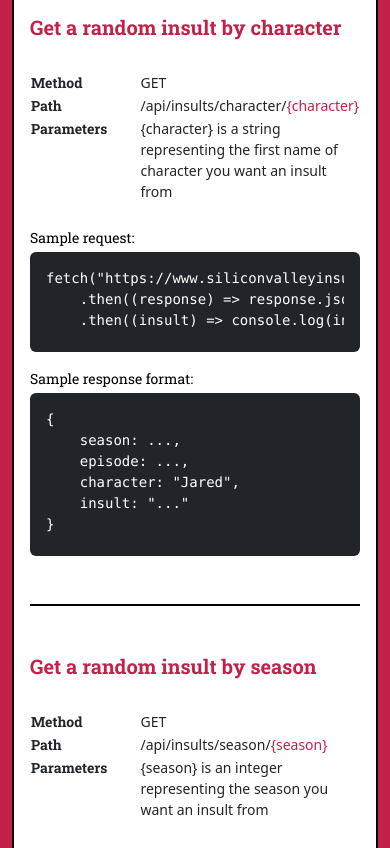
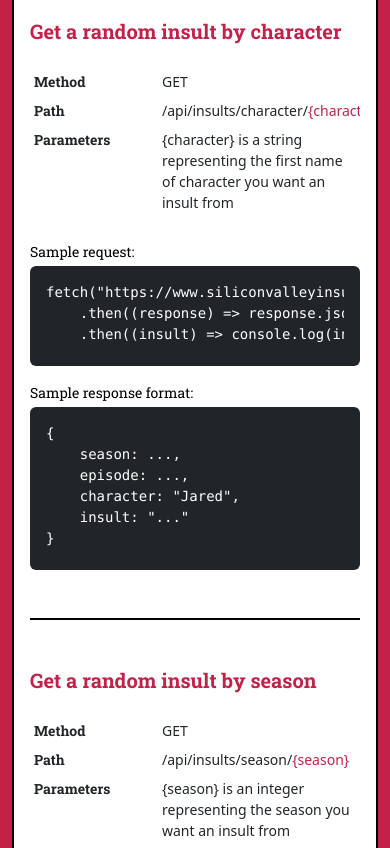
Before and after one commit to danielbrainich/silicon-valley-insults, a website: page static/index.html in a window 390 px wide. Shown: the part 2220-3068 px from the top of the page. Drawn offline with nearby package versions, Linux system fonts and the light colour scheme; files that its build step writes are made by us from their sources.

Commit message:
testing responsiveness

```diff
--- a/static/index.html
+++ b/static/index.html
@@ -91,17 +91,15 @@ fetch("https://www.siliconvalleyinsults.com/api/insults")
                                         <h4>API Endpoints</h4>
                                     </div>
                                     <h3>Get a random insult</h3>
-                                    <div class="table-container">
-                                        <table class="mt-4 mb-4">
-                                            <tr>
-                                                <td>Method</td>
-                                                <td>GET</td>
-                                            </tr>
-                                            <tr>
-                                                <td>Path</td>
-                                                <td>/api/insults</td>
-                                            </tr>
-                                        </table>
+                                    <div class="div-table mt-4 mb-4">
+                                        <div class="div-table-row">
+                                            <div class="div-table-cell">Method</div>
+                                            <div class="div-table-cell">GET</div>
+                                        </div>
+                                        <div class="div-table-row">
+                                            <div class="div-table-cell">Path</div>
+                                            <div class="div-table-cell">/api/insults</div>
+                                        </div>
                                     </div>
                                     <p class="small mb-1 text-secondary">Sample request:</p>
                                     <div class="text-white bg-dark p-3 pb-0 rounded">
@@ -126,21 +124,23 @@ fetch("https://www.siliconvalleyinsults.com/api/insults")
                                 <div class="custom-hr"></div>
                                     <div class="my-4">
                                         <h3>Get a random insult by character</h3>
-                                        <div class="table-container">
-                                            <table class="mt-4 mb-4">
-                                                <tr>
-                                                    <td>Method</td>
-                                                    <td>GET</td>
-                                                </tr>
-                                                <tr>
-                                                    <td>Path</td>
-                                                    <td>/api/insults/character/<span class="primary">{character}</span></td>
-                                                </tr>
-                                                <tr>
-                                                    <td>Parameters</td>
-                                                    <td>{character} is a string representing the first name of character you want an insult from</td>
-                                                </tr>
-                                            </table>
+                                        <div class="div-table mt-4 mb-4">
+                                            <div class="div-table-row">
+                                                <div class="div-table-cell">Method</div>
+                                                <div class="div-table-cell">GET</div>
+                                            </div>
+                                            <div class="div-table-row">
+                                                <div class="div-table-cell">Path</div>
+                                                <div class="div-table-cell">
+                                                    /api/insults/character/<span class="primary">{character}</span>
+                                                </div>
+                                            </div>
+                                            <div class="div-table-row">
+                                                <div class="div-table-cell">Parameters</div>
+                                                <div class="div-table-cell">
+                                                    {character} is a string representing the first name of character you want an insult from
+                                                </div>
+                                            </div>
                                         </div>
                                         <p class="small mb-1 text-secondary"> Sample request:</p>
                                         <div class="text-white bg-dark p-3 pb-0 rounded">
@@ -165,21 +165,23 @@ fetch("https://www.siliconvalleyinsults.com/api/insults/character/jared")
                                     <div class="custom-hr"></div>
                                     <div class="my-4">
                                         <h3>Get a random insult by season</h3>
-                                        <div class="table-container">
-                                            <table class="mt-4 mb-4">
-                                                <tr>
-                                                    <td>Method</td>
-                                                    <td>GET</td>
-                                                </tr>
-                                                <tr>
-                                                    <td>Path</td>
-                                                    <td>/api/insults/season/<span class="primary">{season}</span></td>
-                                                </tr>
-                                                <tr>
-                                                    <td>Parameters</td>
-                                                    <td>{season} is an integer representing the season you want an insult from</td>
-                                                </tr>
-                                            </table>
+                                        <div class="div-table mt-4 mb-4">
+                                            <div class="div-table-row">
+                                                <div class="div-table-cell">Method</div>
+                                                <div class="div-table-cell">GET</div>
+                                            </div>
+                                            <div class="div-table-row">
+                                                <div class="div-table-cell">Path</div>
+                                                <div class="div-table-cell">
+                                                    /api/insults/season/<span class="primary">{season}</span>
+                                                </div>
+                                            </div>
+                                            <div class="div-table-row">
+                                                <div class="div-table-cell">Parameters</div>
+                                                <div class="div-table-cell">
+                                                    {season} is an integer representing the season you want an insult from
+                                                </div>
+                                            </div>
                                         </div>
                                         <p class="small mb-1 text-secondary">Sample request:</p>
                                         <div class="text-white bg-dark p-3 pb-0 rounded">
@@ -204,25 +206,29 @@ fetch("https://www.siliconvalleyinsults.com/api/insults/season/1")
                                     <div class="custom-hr"></div>
                                     <div class="my-4">
                                         <h3>Get a random insult by season and character</h3>
-                                        <div class="table-container">
-                                            <table class="mt-4 mb-4">
-                                                <tr>
-                                                    <td>Method</td>
-                                                    <td>GET</td>
-                                                </tr>
-                                                <tr>
-                                                    <td>Path</td>
-                                                    <td>/api/insults/season/<span class="primary">{season}</span>/character/<span class="primary">{character}</span></td>
-                                                </tr>
-                                                <tr>
-                                                    <td>Parameters</td>
-                                                    <td>{season} is an integer representing the season you want an insult from</td>
-                                                </tr>
-                                                <tr>
-                                                    <td></td>
-                                                    <td>{character} is a string representing the character you want an insult from</td>
-                                                </tr>
-                                            </table>
+                                        <div class="div-table mt-4 mb-4">
+                                            <div class="div-table-row">
+                                                <div class="div-table-cell">Method</div>
+                                                <div class="div-table-cell">GET</div>
+                                            </div>
+                                            <div class="div-table-row">
+                                                <div class="div-table-cell">Path</div>
+                                                <div class="div-table-cell">
+                                                    /api/insults/season/<span class="primary">{season}</span>/character/<span class="primary">{character}</span>
+                                                </div>
+                                            </div>
+                                            <div class="div-table-row">
+                                                <div class="div-table-cell">Parameters</div>
+                                                <div class="div-table-cell">
+                                                    {season} is an integer representing the season you want an insult from
+                                                </div>
+                                            </div>
+                                            <div class="div-table-row">
+                                                <div class="div-table-cell"></div>
+                                                <div class="div-table-cell">
+                                                    {character} is a string representing the character you want an insult from
+                                                </div>
+                                            </div>
                                         </div>
                                         <p class="small mb-1 text-secondary">Sample request:</p>
                                         <div class="text-white bg-dark p-3 pb-0 rounded">
@@ -247,25 +253,29 @@ fetch("https://www.siliconvalleyinsults.com/api/insults/season/1/character/erlic
                                     <div class="custom-hr"></div>
                                     <div class="my-4">
                                         <h3>Get a random insult by season and episode</h3>
-                                        <div class="table-container">
-                                            <table class="mt-4 mb-4">
-                                                <tr>
-                                                    <td>Method</td>
-                                                    <td>GET</td>
-                                                </tr>
-                                                <tr>
-                                                    <td>Path</td>
-                                                    <td>/api/insults/season/<span class="primary">{season}</span>/episode/<span class="primary">{episode}</span></td>
-                                                </tr>
-                                                <tr>
-                                                    <td>Parameters</td>
-                                                    <td>{season} is an integer representing the season you want an insult from</td>
-                                                </tr>
-                                                <tr>
-                                                    <td></td>
-                                                    <td>{episode} is an integer representing the episode you want an insult from</td>
-                                                </tr>
-                                            </table>
+                                        <div class="div-table mt-4 mb-4">
+                                            <div class="div-table-row">
+                                                <div class="div-table-cell">Method</div>
+                                                <div class="div-table-cell">GET</div>
+                                            </div>
+                                            <div class="div-table-row">
+                                                <div class="div-table-cell">Path</div>
+                                                <div class="div-table-cell">
+                                                    /api/insults/season/<span class="primary">{season}</span>/episode/<span class="primary">{episode}</span>
+                                                </div>
+                                            </div>
+                                            <div class="div-table-row">
+                                                <div class="div-table-cell">Parameters</div>
+                                                <div class="div-table-cell">
+                                                    {season} is an integer representing the season you want an insult from
+                                                </div>
+                                            </div>
+                                            <div class="div-table-row">
+                                                <div class="div-table-cell"></div>
+                                                <div class="div-table-cell">
+                                                    {episode} is an integer representing the episode you want an insult from
+                                                </div>
+                                            </div>
                                         </div>
                                         <p class="small mb-1 text-secondary">Sample request:</p>
                                         <div class="text-white bg-dark p-3 pb-0 rounded">
@@ -290,29 +300,35 @@ fetch("https://www.siliconvalleyinsults.com/api/insults/season/1/episode/2")
                                     <div class="custom-hr"></div>
                                     <div>
                                         <h3>Get a random insult by season and episode and character</h3>
-                                        <div class="table-container">
-                                            <table class="mt-4 mb-4">
-                                                <tr>
-                                                    <td>Method</td>
-                                                    <td>GET</td>
-                                                </tr>
-                                                <tr>
-                                                    <td>Path</td>
-                                                    <td>/api/insults/season/<span class="primary">{season}</span>/episode/<span class="primary">{episode}</span>/character/<span class="primary">{character}</span></td>
-                                                </tr>
-                                                <tr>
-                                                    <td>Parameters</td>
-                                                    <td>{season} is an integer representing the season you want an insult from</td>
-                                                </tr>
-                                                <tr>
-                                                    <td></td>
-                                                    <td>{episode} is an integer representing the episode you want an insult from</td>
-                                                </tr>
-                                                <tr>
-                                                    <td></td>
-                                                    <td>{character} is a string representing the character you want an insult from</td>
-                                                </tr>
-                                            </table>
+                                        <div class="div-table mt-4 mb-4">
+                                            <div class="div-table-row">
+                                                <div class="div-table-cell">Method</div>
+                                                <div class="div-table-cell">GET</div>
+                                            </div>
+                                            <div class="div-table-row">
+                                                <div class="div-table-cell">Path</div>
+                                                <div class="div-table-cell">
+                                                    /api/insults/season/<span class="primary">{season}</span>/episode/<span class="primary">{episode}</span>/character/<span class="primary">{character}</span>
+                                                </div>
+                                            </div>
+                                            <div class="div-table-row">
+                                                <div class="div-table-cell">Parameters</div>
+                                                <div class="div-table-cell">
+                                                    {season} is an integer representing the season you want an insult from
+                                                </div>
+                                            </div>
+                                            <div class="div-table-row">
+                                                <div class="div-table-cell"></div>
+                                                <div class="div-table-cell">
+                                                    {episode} is an integer representing the episode you want an insult from
+                                                </div>
+                                            </div>
+                                            <div class="div-table-row">
+                                                <div class="div-table-cell"></div>
+                                                <div class="div-table-cell">
+                                                    {character} is a string representing the character you want an insult from
+                                                </div>
+                                            </div>
                                         </div>
                                         <p class="small mb-1 text-secondary">Sample request:</p>
                                         <div class="text-white bg-dark p-3 pb-0 rounded">
--- a/static/main.css
+++ b/static/main.css
@@ -45,20 +45,31 @@ a {
   text-decoration: none;
 }
 
-table {
+.div-table {
+  display: flex;
+  flex-direction: column;
   margin-bottom: 2rem;
+  overflow-x: auto;
 }
 
-td:first-child {
-  padding-right: 2rem;
+.div-table-row {
+  display: flex;
+  min-width: 100%;
+}
+
+.div-table-cell {
+  font-size: 14px;
+  padding: .25rem;
+  vertical-align: top;
+  flex: 1;
+}
+
+.div-table-cell:first-child {
+  padding-right: 1rem;
   font-weight: bold;
   font-family: 'Roboto Slab', serif;
-}
-
-td {
-  font-size: 14px;
-  overflow-wrap: break-word;
-  vertical-align: top;
+  width: 8rem;
+  flex: none;
 }
 
 .primary {
@@ -120,12 +131,6 @@ footer {
     height: auto;
 }
 
-.table-container {
-  width: 100%;
-  overflow-x: auto;
+.table td {
+  word-break: break-word; /* Breaks the line at natural points */
 }
-
-table {
-  width: auto; /* Ensure the table can expand as needed */
-  border-collapse: collapse; /* Optional, for styling */
-}
```
